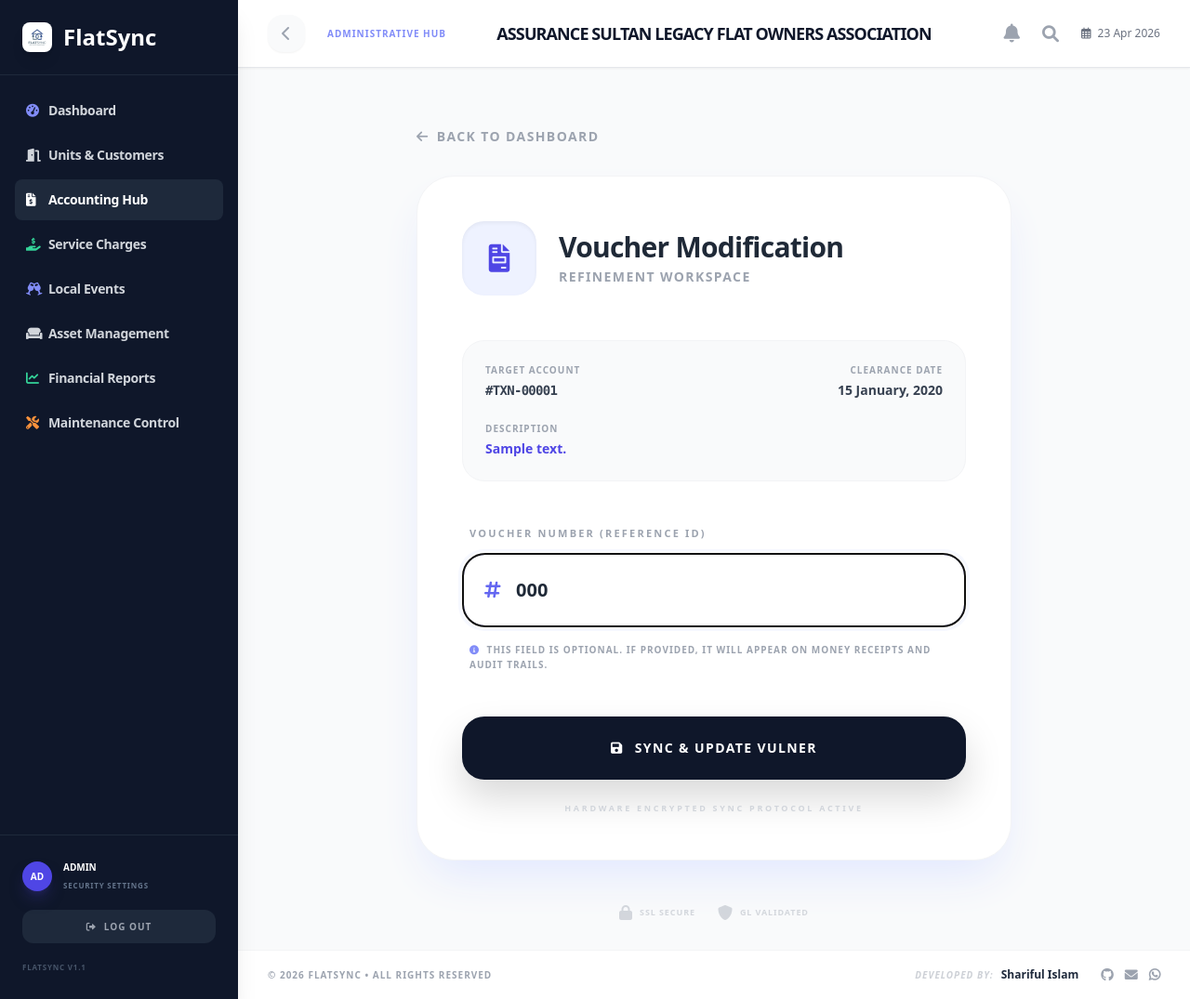
After one commit to sharifulnrv/FlatSync, a Flask app: page /accounting/update-voucher/1 in a window 1280 px wide. The commit adds this page. Shown: the whole page at 93% size. Run offline with Flask 3, Linux system fonts and the light colour scheme; a user stored in the database is signed in; tables that the repository leaves empty hold one stand-in row (values such as "Sample post"); data that the repository does not hold is empty; some libraries are stand-ins or nearby versions.

Commit message:
Voucher logic updated

```diff
--- a/routes/accounting.py
+++ b/routes/accounting.py
@@ -604,3 +604,20 @@ def add_liquid_account():
             flash(f"Error: {str(e)}", "error")
 
     return redirect(url_for('main.balance_breakdown'))
+
+@accounting_bp.route('/accounting/update-voucher/<int:journal_id>', methods=['GET', 'POST'])
+def update_voucher(journal_id):
+    journal = JournalEntry.query.get_or_404(journal_id)
+
+    if request.method == 'POST':
+        new_voucher = request.form.get('voucher_number')
+        journal.voucher_number = new_voucher
+        try:
+            db.session.commit()
+            flash("Voucher number updated successfully!", "success")
+        except Exception as e:
+            db.session.rollback()
+            flash(f"Error updating voucher: {str(e)}", "error")
+        return redirect(url_for('service_charges.view_month', year=journal.date.year, month=journal.date.month))
+
+    return render_template('accounting/edit_voucher.html', journal=journal)
--- a/routes/service_charges.py
+++ b/routes/service_charges.py
@@ -110,6 +110,7 @@ def record_payment(bill_id):
     bill = MonthlyBill.query.get_or_404(bill_id)
     payment_date_str = request.form.get('payment_date')
     payment_date = datetime.strptime(payment_date_str, '%Y-%m-%d').date() if payment_date_str else date.today()
+    voucher_number = request.form.get('voucher_number')
 
     try:
         amount_paid = float(request.form.get('amount_paid') or 0)
@@ -158,7 +159,10 @@ def record_payment(bill_id):
         {'account_code': debit_code, 'debit': amount_paid, 'credit': 0, 'customer_id': bill.customer_id},
         {'account_code': '3930', 'debit': 0, 'credit': amount_paid, 'customer_id': bill.customer_id}
     ]
-    record_journal_entry(payment_desc, payment_items, reference=f"PAY-{debit_code}", date=datetime.combine(payment_date, datetime.min.time()), monthly_bill_id=bill.id)
+    record_journal_entry(payment_desc, payment_items, reference=f"PAY-{debit_code}",
+                         date=datetime.combine(payment_date, datetime.min.time()),
+                         monthly_bill_id=bill.id,
+                         voucher_number=voucher_number)
 
     bill.paid_amount += amount_paid
     bill.paid_date = payment_date
--- /dev/null
+++ b/templates/accounting/edit_voucher.html
@@ -0,0 +1,88 @@
+{% extends "base.html" %}
+
+{% block header %}Voucher Management{% endblock %}
+
+{% block content %}
+<div class="max-w-2xl mx-auto mt-8 px-4">
+    <!-- Breadcrumb -->
+    <div class="mb-8">
+        <a href="javascript:history.back()" class="text-sm font-black text-gray-400 uppercase tracking-widest hover:text-indigo-600 transition-colors flex items-center">
+            <i class="fas fa-arrow-left mr-2"></i> Back to Dashboard
+        </a>
+    </div>
+
+    <!-- Core Form Card -->
+    <div class="bg-white rounded-[2.5rem] shadow-2xl shadow-indigo-100 border border-gray-100 overflow-hidden animate-in fade-in zoom-in duration-500">
+        <div class="p-8 sm:p-12">
+            <div class="flex items-center space-x-6 mb-12">
+                <div class="w-20 h-20 bg-indigo-50 text-indigo-600 rounded-3xl flex items-center justify-center text-3xl shadow-inner">
+                    <i class="fas fa-file-invoice"></i>
+                </div>
+                <div>
+                    <h2 class="text-3xl font-black text-gray-800 tracking-tight">Voucher Modification</h2>
+                    <p class="text-sm font-bold text-gray-400 uppercase tracking-widest mt-1">Refinement Workspace</p>
+                </div>
+            </div>
+
+            <!-- Transaction Audit Summary -->
+            <div class="bg-gray-50 rounded-3xl p-6 mb-12 border border-gray-100">
+                <div class="grid grid-cols-2 gap-6">
+                    <div>
+                        <p class="text-[10px] font-black text-gray-400 uppercase tracking-widest mb-1">Target Account</p>
+                        <p class="text-sm font-black text-gray-700 font-mono tracking-tighter">#TXN-{{ "%05d"|format(journal.id) }}</p>
+                    </div>
+                    <div class="text-right">
+                        <p class="text-[10px] font-black text-gray-400 uppercase tracking-widest mb-1">Clearance Date</p>
+                        <p class="text-sm font-black text-gray-700">{{ journal.date.strftime('%d %B, %Y') }}</p>
+                    </div>
+                    <div class="col-span-2">
+                        <p class="text-[10px] font-black text-gray-400 uppercase tracking-widest mb-1">Description</p>
+                        <p class="text-sm font-black text-indigo-600 truncate">{{ journal.description }}</p>
+                    </div>
+                </div>
+            </div>
+
+            <form method="POST" class="space-y-8">
+                <div>
+                    <label class="block text-[11px] font-black text-gray-400 uppercase tracking-[0.2em] mb-3 ml-2">Voucher Number (Reference ID)</label>
+                    <div class="relative group">
+                        <span class="absolute left-6 top-1/2 -translate-y-1/2 text-gray-300 group-focus-within:text-indigo-500 transition-colors">
+                            <i class="fas fa-hashtag text-xl"></i>
+                        </span>
+                        <input type="text" name="voucher_number" value="{{ journal.voucher_number or '' }}"
+                               placeholder="Enter ৳ Voucher Number / Transaction Ref"
+                               class="w-full bg-slate-50 border-2 border-transparent rounded-3xl p-6 pl-14 focus:bg-white focus:border-indigo-500 focus:ring-4 focus:ring-indigo-50/50 font-black text-xl text-gray-800 transition-all placeholder:text-gray-300 shadow-sm"
+                               autofocus>
+                    </div>
+                    <div class="mt-4 px-2">
+                        <p class="text-[10px] text-gray-400 font-bold leading-relaxed uppercase tracking-widest">
+                            <i class="fas fa-info-circle mr-1 text-indigo-400"></i> This field is optional. If provided, it will appear on money receipts and audit trails.
+                        </p>
+                    </div>
+                </div>
+
+                <div class="pt-4">
+                    <button type="submit" class="w-full bg-slate-900 text-white py-6 rounded-3xl font-black text-sm uppercase tracking-widest hover:bg-black shadow-[0_20px_40px_rgba(0,0,0,0.15)] hover:shadow-[0_15px_30px_rgba(0,0,0,0.2)] hover:-translate-y-0.5 transition-all active:scale-[0.98] flex items-center justify-center">
+                        <i class="fas fa-save mr-3"></i> Sync & Update Vulner
+                    </button>
+                    <p class="text-center mt-6 text-[9px] font-black text-gray-300 uppercase tracking-[0.3em]">Hardware Encrypted Sync Protocol Active</p>
+                </div>
+            </form>
+        </div>
+    </div>
+
+    <!-- Security Information -->
+    <div class="mt-12 text-center opacity-40">
+        <div class="flex items-center justify-center space-x-6 text-gray-400">
+            <div class="flex items-center space-x-2">
+                <i class="fas fa-lock"></i>
+                <span class="text-[9px] font-black uppercase tracking-widest">SSL Secure</span>
+            </div>
+            <div class="flex items-center space-x-2">
+                <i class="fas fa-shield-alt"></i>
+                <span class="text-[9px] font-black uppercase tracking-widest">GL Validated</span>
+            </div>
+        </div>
+    </div>
+</div>
+{% endblock %}
--- a/utils/accounting.py
+++ b/utils/accounting.py
@@ -1,7 +1,7 @@
 from models import db, JournalEntry, LedgerEntry, Account, Unit, Customer
 from datetime import datetime
 
-def record_journal_entry(description, items, reference=None, date=None, monthly_bill_id=None, event_id=None):
+def record_journal_entry(description, items, reference=None, date=None, monthly_bill_id=None, event_id=None, voucher_number=None):
     """
     items: list of dictionaries:
     [{'account_code': '1001', 'debit': 100, 'credit': 0, 'customer_id': 1}]
@@ -16,7 +16,9 @@ def record_journal_entry(description, items, reference=None, date=None, monthly_
     if abs(total_debit - total_credit) > 0.001:
         raise ValueError("Debits must equal credits")
 
-    journal = JournalEntry(date=date, description=description, reference=reference, monthly_bill_id=monthly_bill_id, event_id=event_id)
+    journal = JournalEntry(date=date, description=description, reference=reference,
+                          monthly_bill_id=monthly_bill_id, event_id=event_id,
+                          voucher_number=voucher_number)
     db.session.add(journal)
     db.session.flush() # Get journal.id
 
```
Also changed, not shown: fix_db_schema.py (added, +33 -0 lines), models.py (+35 -0 lines), templates/accounting/receipt_print.html (+14 -0 lines), templates/service_charges/bill_details.html (+16 -1 lines), templates/service_charges/month_details.html (+22 -0 lines).
